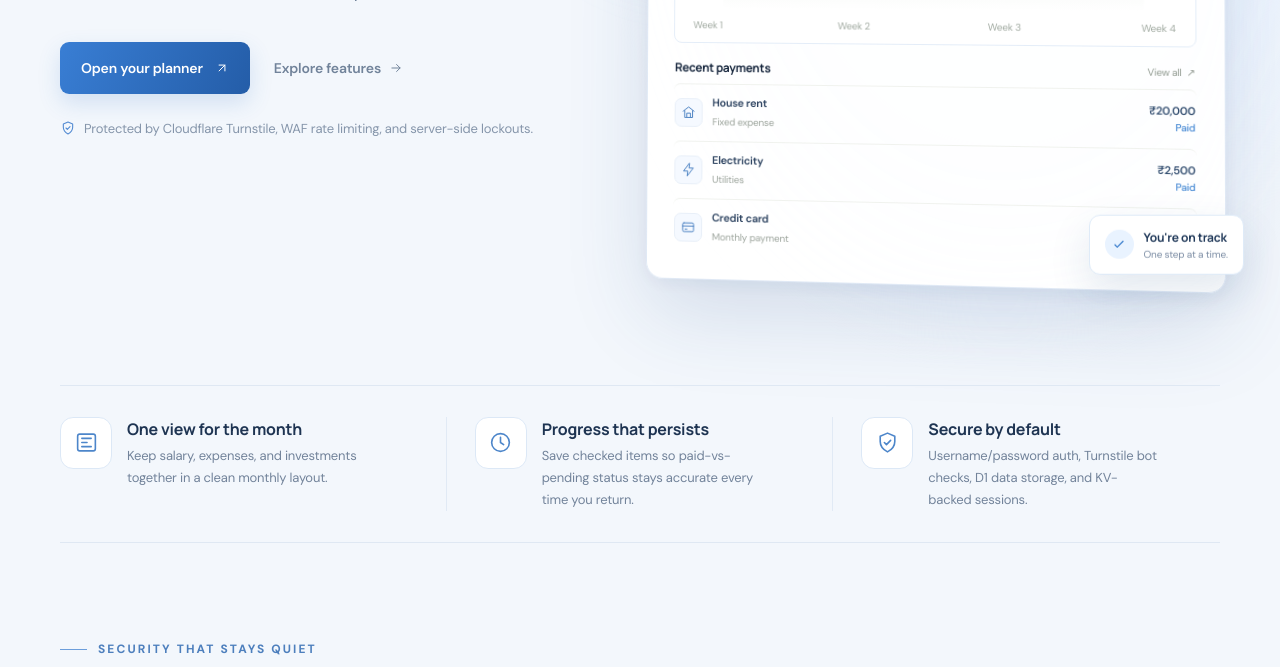
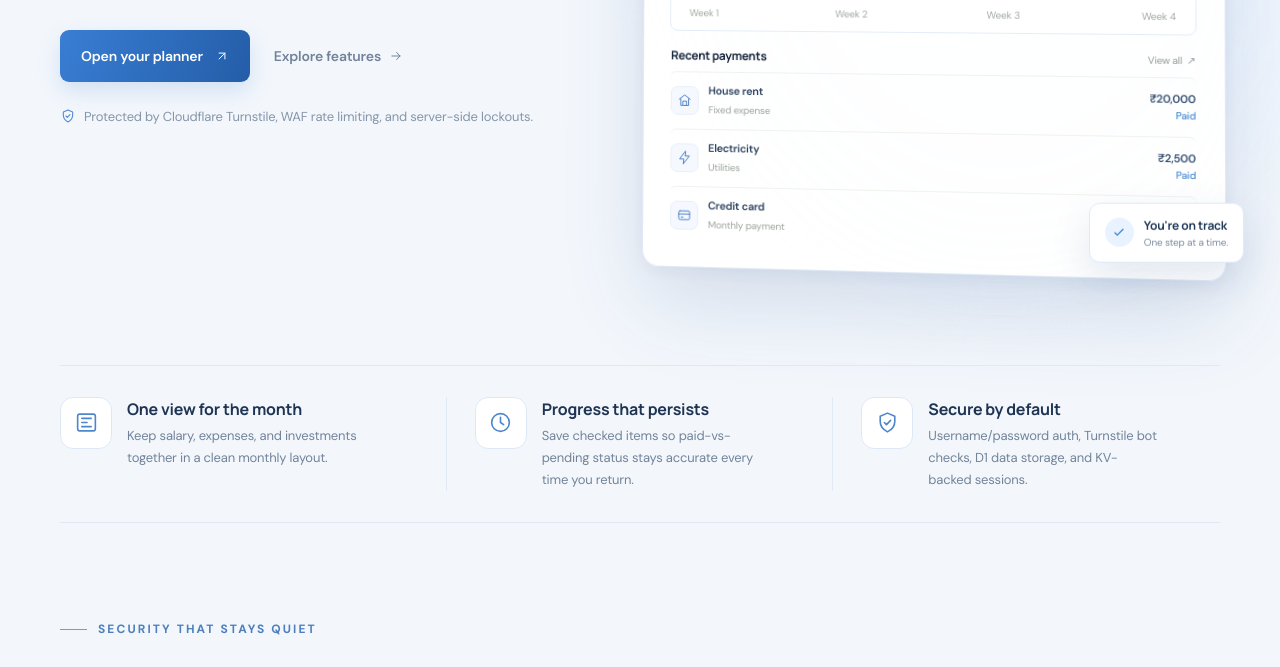
Before and after one commit to mashroor1in/personal-finance, a plain HTML site: page index.html in a window 1280 px wide. Shown: the part 597-1264 px from the top of the page. Drawn offline with Linux system fonts and the light colour scheme.

Commit message:
Tighten hero spacing on landing page

```diff
--- a/index.html
+++ b/index.html
@@ -130,7 +130,7 @@
   .nav-right>a:not(.nav-cta):hover{color:#2f6fc5}
   .nav-cta{font-size:14px;padding:13px 18px;background:linear-gradient(115deg,#397ed4,#245da8);border-radius:9px;box-shadow:0 8px 20px rgba(47,111,197,.16)}
   .nav-cta:hover,.button-primary:hover{background:linear-gradient(115deg,#2d71c7,#194f95);box-shadow:0 12px 27px rgba(47,111,197,.23)}
-  .hero{min-height:560px;gap:52px;padding:24px 0 64px;isolation:isolate}
+  .hero{min-height:520px;gap:44px;padding:12px 0 56px;isolation:isolate}
   .hero::before{content:"";position:absolute;z-index:-1;width:520px;height:520px;right:22%;top:1%;border-radius:50%;background:radial-gradient(circle,rgba(123,174,239,.15),rgba(190,215,245,.08) 45%,transparent 72%);filter:blur(12px);animation:ambient-drift 16s ease-in-out infinite alternate}
   .hero::after{content:"";position:absolute;z-index:-1;right:-60px;top:80px;width:230px;height:230px;opacity:.35;background-image:radial-gradient(#8eb4e5 1px,transparent 1px);background-size:15px 15px;mask-image:radial-gradient(circle,black,transparent 72%);animation:dot-drift 18s linear infinite}
   .eyebrow{font-size:12px;letter-spacing:2.1px;color:#4d7fbd;margin-bottom:29px}
@@ -209,7 +209,7 @@
   @keyframes dash-item{from{opacity:0;transform:translateY(12px)}to{opacity:1;transform:translateY(0)}}
   @keyframes cap-rise{from{opacity:0;transform:translateY(15px)}to{opacity:1;transform:translateY(0)}}
   @media(max-width:1000px){.hero{gap:36px}.hero h1{font-size:clamp(54px,6.3vw,72px);letter-spacing:-4.5px}}
-  @media(max-width:760px){.nav{height:76px}.brand{font-size:17px}.nav-right{gap:13px}.nav-cta{font-size:13px;padding:11px 13px}.hero{padding:20px 0 49px;gap:24px}.hero h1{font-size:clamp(53px,11.8vw,70px);letter-spacing:-4px}.hero-copy>p{font-size:16px;line-height:1.8;margin:21px 0 25px}.eyebrow{font-size:11px;margin-bottom:22px}.visual{padding:6px 2px 26px}.dashboard{animation:float-card 8s ease-in-out infinite;padding:18px}.balance{font-size:34px}.mini-stat strong{font-size:18px}.capabilities{padding:8px 0}.capability,.capability:first-child,.capability:last-child{padding:18px 0}.capability strong{font-size:14px}.capability p{font-size:13px}.closing{padding:62px 0}.closing h2{font-size:38px}.closing p{font-size:14px}}
+  @media(max-width:760px){.nav{height:76px}.brand{font-size:17px}.nav-right{gap:13px}.nav-cta{font-size:13px;padding:11px 13px}.hero{padding:12px 0 44px;gap:20px}.hero h1{font-size:clamp(53px,11.8vw,70px);letter-spacing:-4px}.hero-copy>p{font-size:16px;line-height:1.8;margin:21px 0 25px}.eyebrow{font-size:11px;margin-bottom:22px}.visual{padding:6px 2px 26px}.dashboard{animation:float-card 8s ease-in-out infinite;padding:18px}.balance{font-size:34px}.mini-stat strong{font-size:18px}.capabilities{padding:8px 0}.capability,.capability:first-child,.capability:last-child{padding:18px 0}.capability strong{font-size:14px}.capability p{font-size:13px}.closing{padding:62px 0}.closing h2{font-size:38px}.closing p{font-size:14px}}
   @media(max-width:420px){.shell{width:calc(100% - 30px)}.brand{font-size:16px}.hero h1{font-size:51px;letter-spacing:-3.5px}.hero-copy>p{font-size:15px}.button-primary{font-size:13px;padding:15px 16px}.dashboard{padding:15px}.balance{font-size:30px}.mini-stat{padding:11px}.float-note{transform:scale(.9);transform-origin:right bottom}.closing h2{font-size:34px}}
   @media(prefers-reduced-motion:reduce){*,*::before,*::after{scroll-behavior:auto!important;animation-duration:.01ms!important;animation-iteration-count:1!important;transition-duration:.01ms!important}.reveal{opacity:1;transform:none;filter:none}}
 </style>
```
